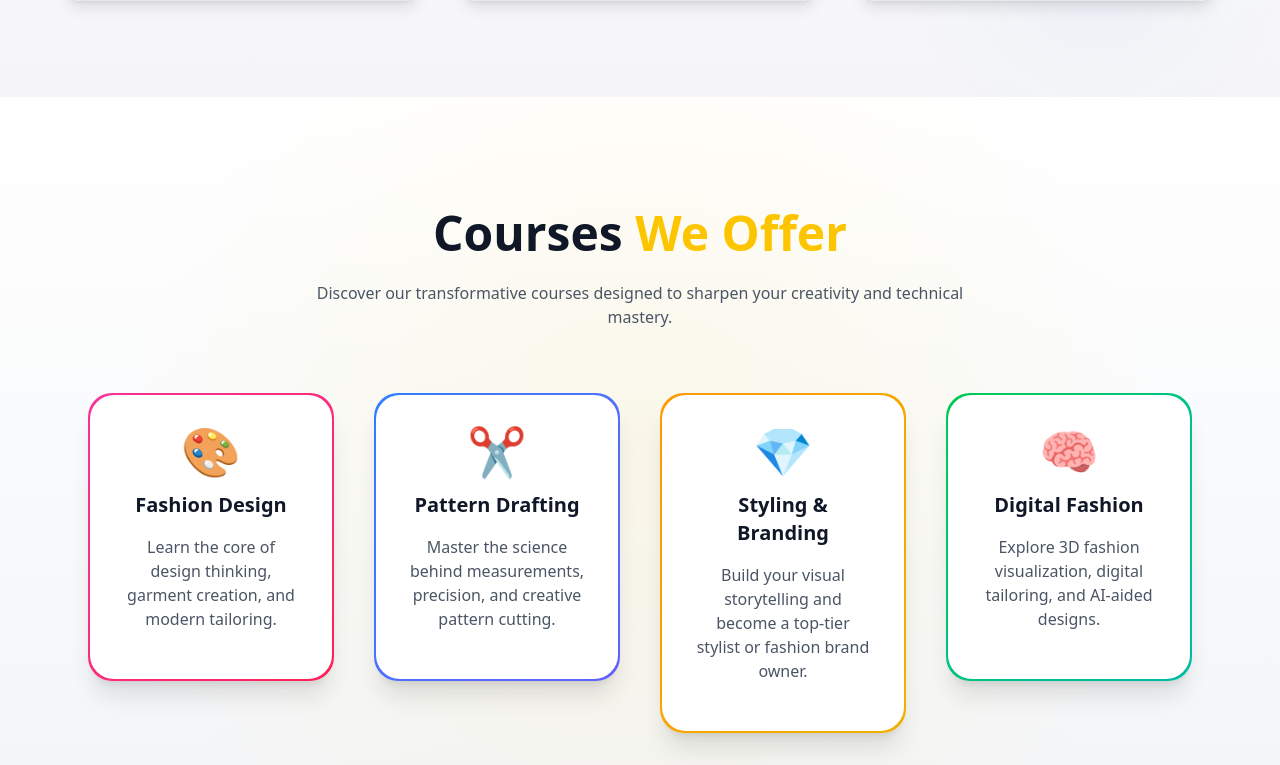
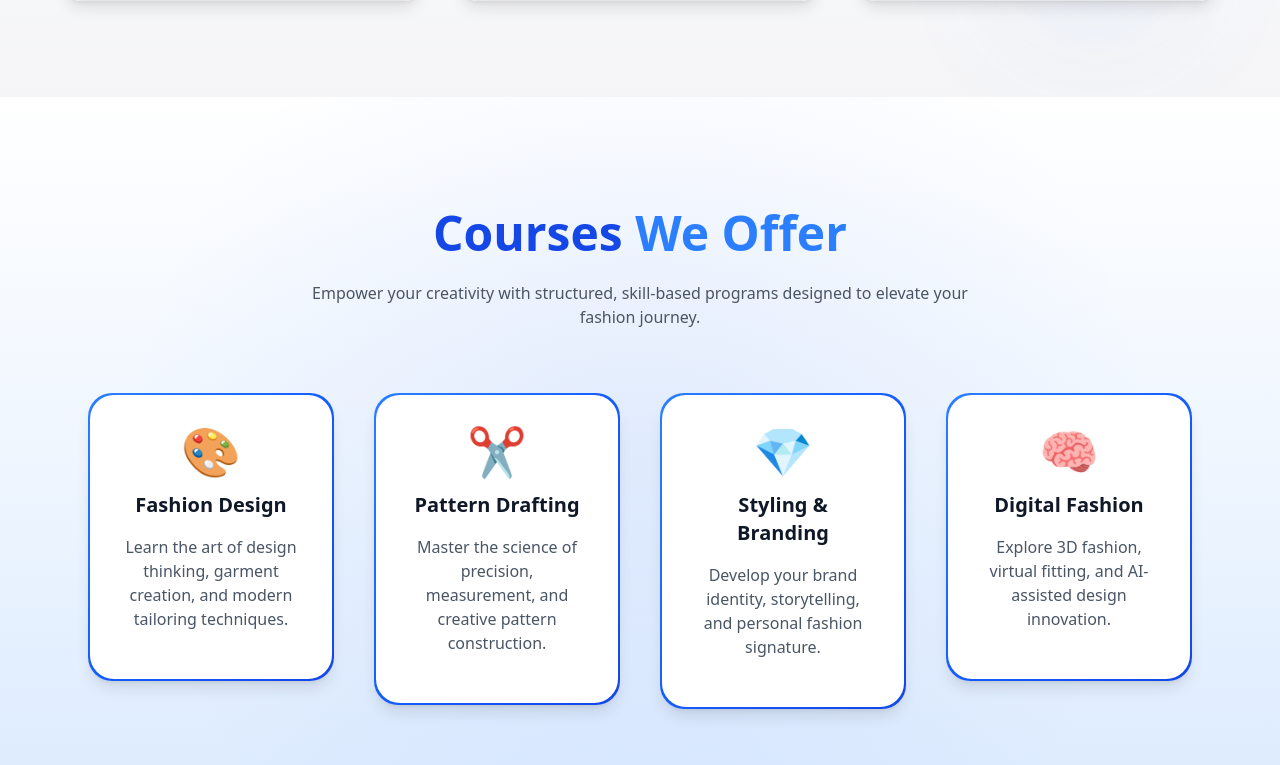
Before and after one commit to apreezofficial/6kfashion, a Next.js app: page / in a window 1280 px wide. Shown: the part 3135-3900 px from the top of the page. Built offline with nearby package versions, Linux system fonts and the light colour scheme.

Commit message:
Update CoursesSection.tsx

```diff
--- a/src/app/CoursesSection.tsx
+++ b/src/app/CoursesSection.tsx
@@ -6,35 +6,31 @@ import Tilt from "react-parallax-tilt";
 const courses = [
   {
     title: "Fashion Design",
-    desc: "Learn the core of design thinking, garment creation, and modern tailoring.",
+    desc: "Learn the art of design thinking, garment creation, and modern tailoring techniques.",
     icon: "🎨",
-    color: "from-pink-500 to-rose-500",
   },
   {
     title: "Pattern Drafting",
-    desc: "Master the science behind measurements, precision, and creative pattern cutting.",
+    desc: "Master the science of precision, measurement, and creative pattern construction.",
     icon: "✂️",
-    color: "from-blue-500 to-indigo-500",
   },
   {
     title: "Styling & Branding",
-    desc: "Build your visual storytelling and become a top-tier stylist or fashion brand owner.",
+    desc: "Develop your brand identity, storytelling, and personal fashion signature.",
     icon: "💎",
-    color: "from-amber-500 to-yellow-500",
   },
   {
     title: "Digital Fashion",
-    desc: "Explore 3D fashion visualization, digital tailoring, and AI-aided designs.",
+    desc: "Explore 3D fashion, virtual fitting, and AI-assisted design innovation.",
     icon: "🧠",
-    color: "from-green-500 to-teal-500",
   },
 ];
 
 export default function CoursesSection() {
   return (
-    <section className="relative py-28 bg-gradient-to-b from-white via-gray-50 to-gray-100 dark:from-gray-900 dark:via-gray-800 dark:to-black overflow-hidden">
+    <section className="relative py-28 bg-gradient-to-b from-white via-blue-50 to-blue-100 dark:from-gray-900 dark:via-gray-900/80 dark:to-gray-950 overflow-hidden">
       {/* Background glow */}
-      <div className="absolute inset-0 bg-[radial-gradient(circle_at_center,rgba(253,197,0,0.08)_0%,transparent_70%)]" />
+      <div className="absolute inset-0 bg-[radial-gradient(circle_at_center,rgba(37,99,235,0.08)_0%,transparent_70%)]" />
 
       <div className="max-w-6xl mx-auto px-6 relative z-10">
         <motion.h2
@@ -42,9 +38,9 @@ export default function CoursesSection() {
           whileInView={{ opacity: 1, y: 0 }}
           transition={{ duration: 1 }}
           viewport={{ once: true }}
-          className="text-4xl md:text-5xl font-bold text-center text-gray-900 dark:text-white mb-6"
+          className="text-4xl md:text-5xl font-extrabold text-center text-blue-700 dark:text-blue-400 mb-6"
         >
-          Courses <span className="text-[#FDC500]">We Offer</span>
+          Courses <span className="text-blue-500">We Offer</span>
         </motion.h2>
 
         <motion.p
@@ -54,18 +50,18 @@ export default function CoursesSection() {
           viewport={{ once: true }}
           className="text-center text-gray-600 dark:text-gray-300 max-w-2xl mx-auto mb-16"
         >
-          Discover our transformative courses designed to sharpen your creativity and technical mastery.
+          Empower your creativity with structured, skill-based programs designed to elevate your fashion journey.
         </motion.p>
 
         <div className="grid grid-cols-1 sm:grid-cols-2 lg:grid-cols-4 gap-10">
           {courses.map((course, i) => (
-            <Tilt key={i}>
+            <Tilt key={i} tiltMaxAngleX={8} tiltMaxAngleY={8}>
               <motion.div
                 initial={{ opacity: 0, y: 40, rotateY: -30 }}
                 whileInView={{ opacity: 1, y: 0, rotateY: 0 }}
-                transition={{ delay: i * 0.2, duration: 1 }}
+                transition={{ delay: i * 0.15, duration: 1 }}
                 viewport={{ once: true }}
-                className={`group relative bg-gradient-to-br ${course.color} rounded-3xl p-[2px] shadow-xl hover:shadow-2xl hover:-translate-y-2 transition-all`}
+                className="group relative bg-gradient-to-br from-blue-500 via-blue-600 to-blue-700 rounded-3xl p-[2px] shadow-lg hover:shadow-2xl hover:-translate-y-2 transition-all"
               >
                 <div className="bg-white dark:bg-gray-900 rounded-3xl p-8 h-full flex flex-col items-center text-center space-y-4">
                   <span className="text-5xl">{course.icon}</span>
@@ -74,9 +70,10 @@ export default function CoursesSection() {
                   </h3>
                   <p className="text-gray-600 dark:text-gray-400">{course.desc}</p>
 
+                  {/* Hover overlay glow */}
                   <motion.div
-                    whileHover={{ scale: 1.05 }}
-                    className="absolute inset-0 rounded-3xl opacity-0 group-hover:opacity-10 bg-white transition-opacity duration-300"
+                    whileHover={{ scale: 1.03 }}
+                    className="absolute inset-0 rounded-3xl bg-blue-500/10 opacity-0 group-hover:opacity-100 transition-all duration-300"
                   />
                 </div>
               </motion.div>
```
